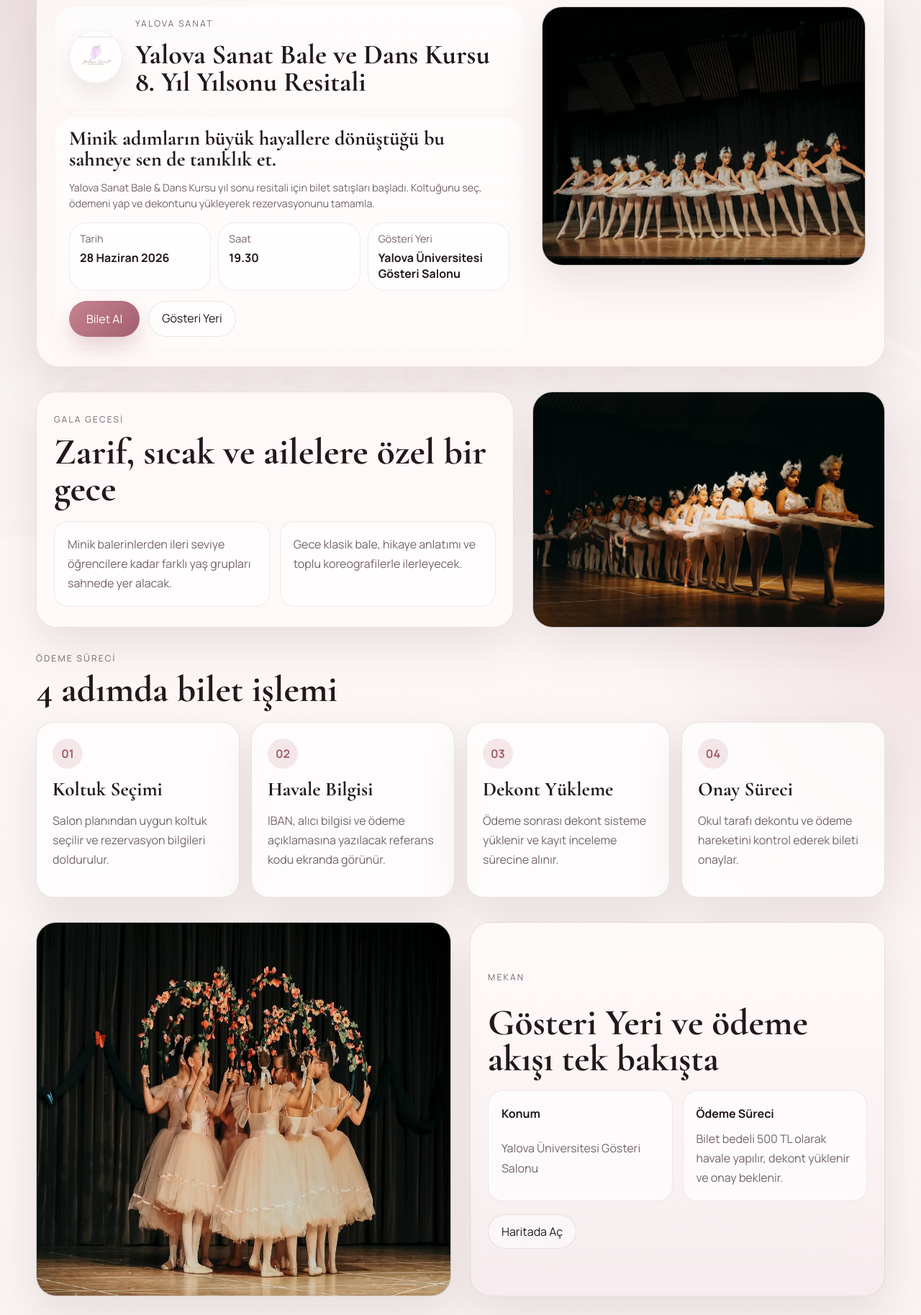
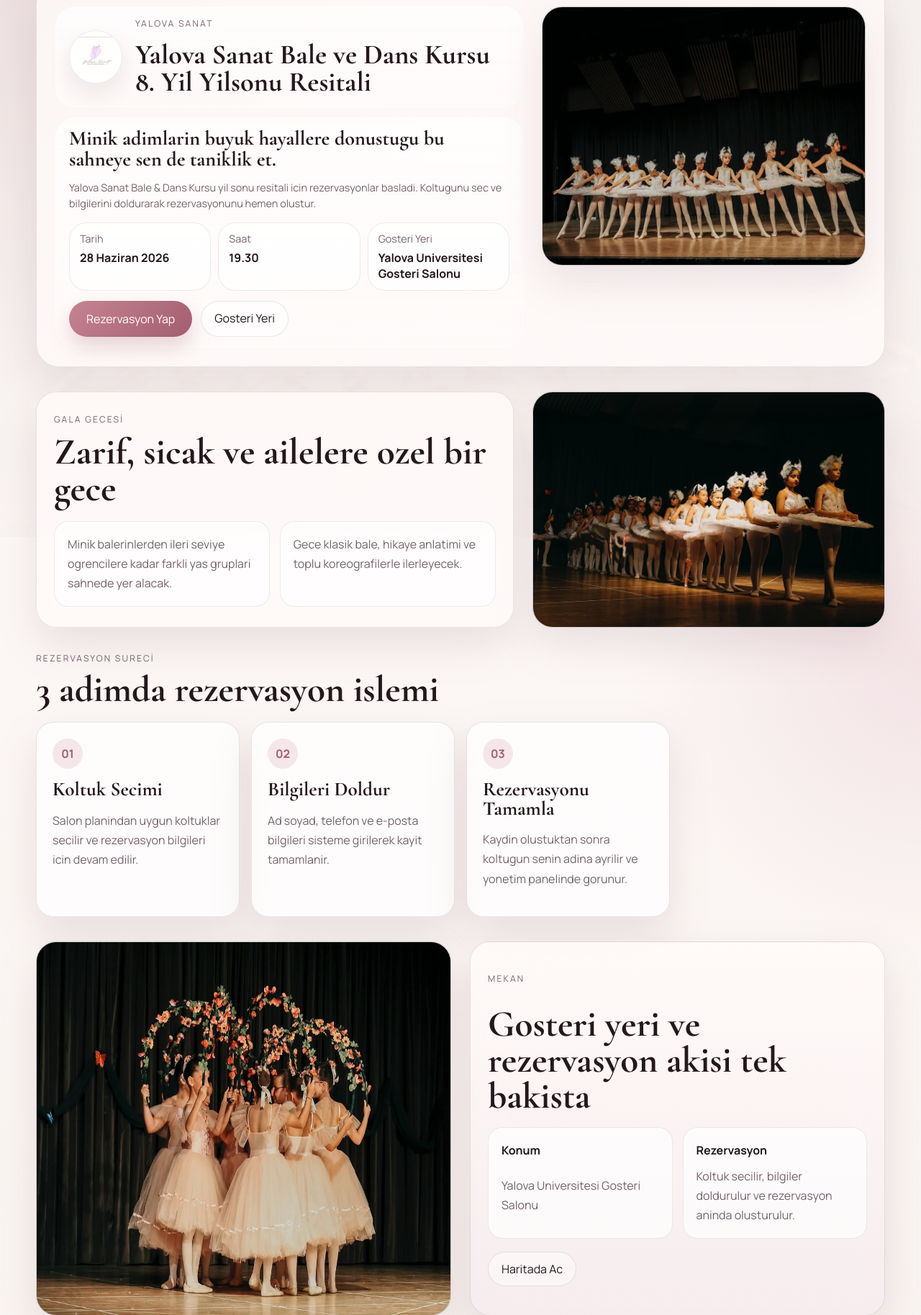
Before and after one commit to aseimond/yalova-sanat-bilet-sistemi, a website: page index.html in a window 1280 px wide. Shown: the part 54-1881 px from the top of the page at 72% size. Drawn offline with nearby package versions, Linux system fonts and the light colour scheme.

Commit message:
Convert ticket flow to reservation flow

```diff
--- a/index.html
+++ b/index.html
@@ -3,7 +3,7 @@
 <head>
   <meta charset="UTF-8" />
   <meta name="viewport" content="width=device-width, initial-scale=1.0" />
-  <title>Yalova Sanat | Gala Gecesi Biletleri</title>
+  <title>Yalova Sanat | Gala Gecesi Rezervasyonlari</title>
   <link rel="preconnect" href="https://fonts.googleapis.com" />
   <link rel="preconnect" href="https://fonts.gstatic.com" crossorigin />
   <link href="https://fonts.googleapis.com/css2?family=Cormorant+Garamond:wght@500;600;700&family=Manrope:wght@400;500;600;700&display=swap" rel="stylesheet" />
@@ -21,15 +21,15 @@
             </div>
             <div class="hero-brand-text">
               <p class="eyebrow">Yalova Sanat</p>
-              <h1>Yalova Sanat Bale ve Dans Kursu 8. Yıl Yılsonu Resitali</h1>
+              <h1>Yalova Sanat Bale ve Dans Kursu 8. Yil Yilsonu Resitali</h1>
             </div>
           </div>
 
           <div class="glass-panel compact-hero-copy">
-            <h2>Minik adımların büyük hayallere dönüştüğü bu sahneye sen de tanıklık et.</h2>
+            <h2>Minik adimlarin buyuk hayallere donustugu bu sahneye sen de taniklik et.</h2>
             <p class="hero-lead">
-              Yalova Sanat Bale & Dans Kursu yıl sonu resitali için bilet satışları başladı.
-              Koltuğunu seç, ödemeni yap ve dekontunu yükleyerek rezervasyonunu tamamla.
+              Yalova Sanat Bale & Dans Kursu yil sonu resitali icin rezervasyonlar basladi.
+              Koltugunu sec ve bilgilerini doldurarak rezervasyonunu hemen olustur.
             </p>
 
             <div class="hero-facts">
@@ -42,21 +42,21 @@
                 <strong>19.30</strong>
               </article>
               <article>
-                <span>Gösteri Yeri</span>
-                <strong>Yalova Üniversitesi Gösteri Salonu</strong>
+                <span>Gosteri Yeri</span>
+                <strong>Yalova Universitesi Gosteri Salonu</strong>
               </article>
             </div>
 
             <div class="cta-row">
-              <a class="primary-btn" href="seats.html">Bilet Al</a>
-              <a class="secondary-btn" href="https://maps.google.com/?q=Yalova+Universitesi+Gosteri+Salonu" target="_blank" rel="noreferrer">Gösteri Yeri</a>
+              <a class="primary-btn" href="seats.html">Rezervasyon Yap</a>
+              <a class="secondary-btn" href="https://maps.google.com/?q=Yalova+Universitesi+Gosteri+Salonu" target="_blank" rel="noreferrer">Gosteri Yeri</a>
             </div>
           </div>
         </section>
 
         <aside class="hero-visual-stack">
           <div class="photo-card photo-tall">
-            <img src="assets/images/bale1.jpg" alt="Sahnede bale gösterisi yapan öğrenciler" />
+            <img src="assets/images/bale1.jpg" alt="Sahnede bale gosterisi yapan ogrenciler" />
           </div>
         </aside>
       </div>
@@ -67,70 +67,65 @@
         <article class="content-card wide-card">
           <div class="section-head">
             <p class="eyebrow">Gala Gecesi</p>
-            <h2>Zarif, sıcak ve ailelere özel bir gece</h2>
+            <h2>Zarif, sicak ve ailelere ozel bir gece</h2>
           </div>
           <div class="info-box-grid">
             <div class="mini-box">
-              Minik balerinlerden ileri seviye öğrencilere kadar farklı yaş grupları sahnede yer alacak.
+              Minik balerinlerden ileri seviye ogrencilere kadar farkli yas gruplari sahnede yer alacak.
             </div>
             <div class="mini-box">
-              Gece klasik bale, hikaye anlatımı ve toplu koreografilerle ilerleyecek.
+              Gece klasik bale, hikaye anlatimi ve toplu koreografilerle ilerleyecek.
             </div>
           </div>
         </article>
 
         <article class="photo-card">
-          <img src="assets/images/bale3.jpg" alt="Sırada bekleyen bale öğrencileri" />
+          <img src="assets/images/bale3.jpg" alt="Sirada bekleyen bale ogrencileri" />
         </article>
       </section>
 
       <section class="steps-section">
         <div class="section-head">
-          <p class="eyebrow">Ödeme Süreci</p>
-          <h2>4 adımda bilet işlemi</h2>
+          <p class="eyebrow">Rezervasyon Sureci</p>
+          <h2>3 adimda rezervasyon islemi</h2>
         </div>
         <div class="steps-grid">
           <article class="step-card">
             <span>01</span>
-            <h3>Koltuk Seçimi</h3>
-            <p>Salon planından uygun koltuk seçilir ve rezervasyon bilgileri doldurulur.</p>
+            <h3>Koltuk Secimi</h3>
+            <p>Salon planindan uygun koltuklar secilir ve rezervasyon bilgileri icin devam edilir.</p>
           </article>
           <article class="step-card">
             <span>02</span>
-            <h3>Havale Bilgisi</h3>
-            <p>IBAN, alıcı bilgisi ve ödeme açıklamasına yazılacak referans kodu ekranda görünür.</p>
+            <h3>Bilgileri Doldur</h3>
+            <p>Ad soyad, telefon ve e-posta bilgileri sisteme girilerek kayit tamamlanir.</p>
           </article>
           <article class="step-card">
             <span>03</span>
-            <h3>Dekont Yükleme</h3>
-            <p>Ödeme sonrası dekont sisteme yüklenir ve kayıt inceleme sürecine alınır.</p>
-          </article>
-          <article class="step-card">
-            <span>04</span>
-            <h3>Onay Süreci</h3>
-            <p>Okul tarafı dekontu ve ödeme hareketini kontrol ederek bileti onaylar.</p>
+            <h3>Rezervasyonu Tamamla</h3>
+            <p>Kaydin olustuktan sonra koltugun senin adina ayrilir ve yonetim panelinde gorunur.</p>
           </article>
         </div>
       </section>
 
       <section class="showcase-grid">
         <article class="photo-card large-photo">
-          <img src="assets/images/bale2.jpg" alt="Çiçekli sahne dekoruyla bale gösterisi" />
+          <img src="assets/images/bale2.jpg" alt="Cicekli sahne dekoruyla bale gosterisi" />
         </article>
         <article class="content-card accent-card">
           <p class="eyebrow">Mekan</p>
-          <h2>Gösteri Yeri ve ödeme akışı tek bakışta</h2>
+          <h2>Gosteri yeri ve rezervasyon akisi tek bakista</h2>
           <div class="info-box-grid">
             <div class="mini-box">
               <strong>Konum</strong>
-              <span>Yalova Üniversitesi Gösteri Salonu</span>
+              <span>Yalova Universitesi Gosteri Salonu</span>
             </div>
             <div class="mini-box">
-              <strong>Ödeme Süreci</strong>
-              <span>Bilet bedeli 500 TL olarak havale yapılır, dekont yüklenir ve onay beklenir.</span>
+              <strong>Rezervasyon</strong>
+              <span>Koltuk secilir, bilgiler doldurulur ve rezervasyon aninda olusturulur.</span>
             </div>
           </div>
-          <a class="secondary-btn inline-map-btn" href="https://maps.google.com/?q=Yalova+Universitesi+Gosteri+Salonu" target="_blank" rel="noreferrer">Haritada Aç</a>
+          <a class="secondary-btn inline-map-btn" href="https://maps.google.com/?q=Yalova+Universitesi+Gosteri+Salonu" target="_blank" rel="noreferrer">Haritada Ac</a>
         </article>
       </section>
     </main>
```
Also changed, not shown: admin.html (+15 -16 lines).
